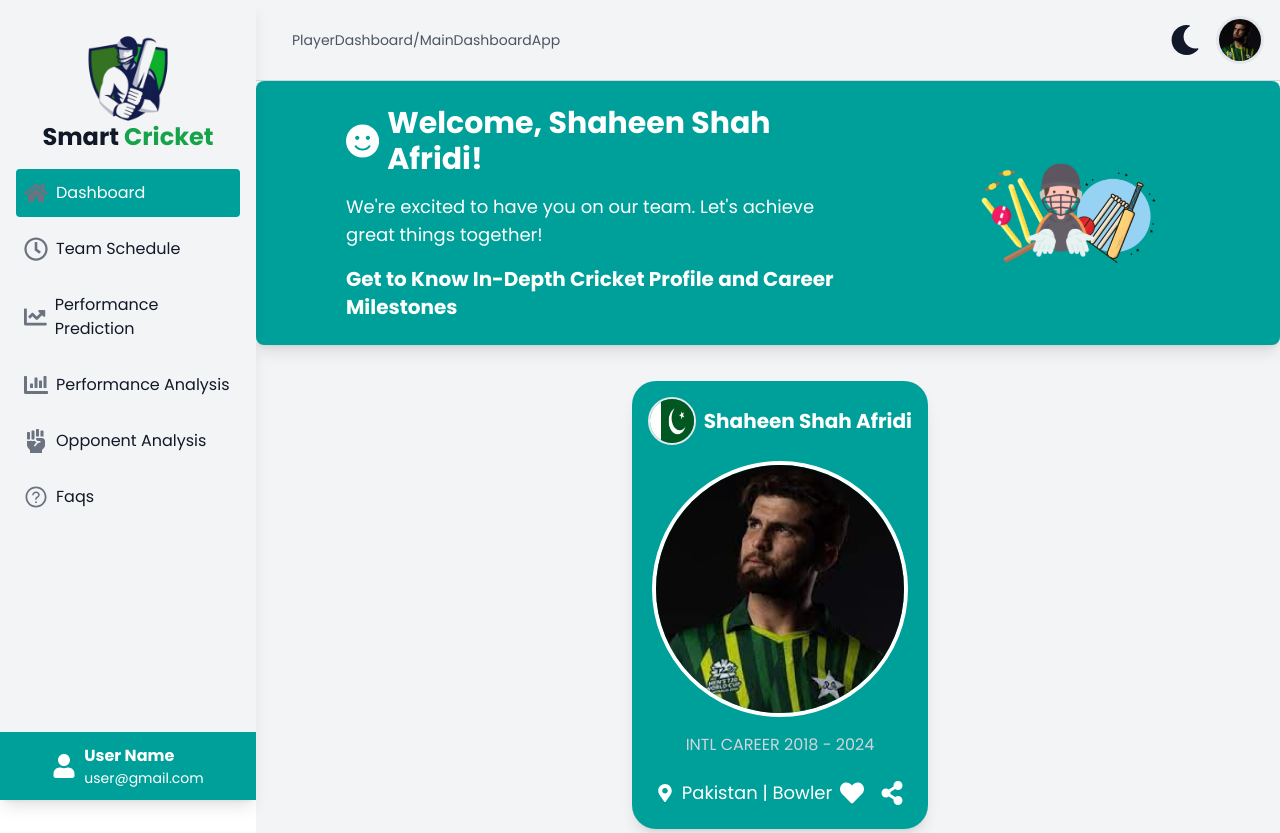
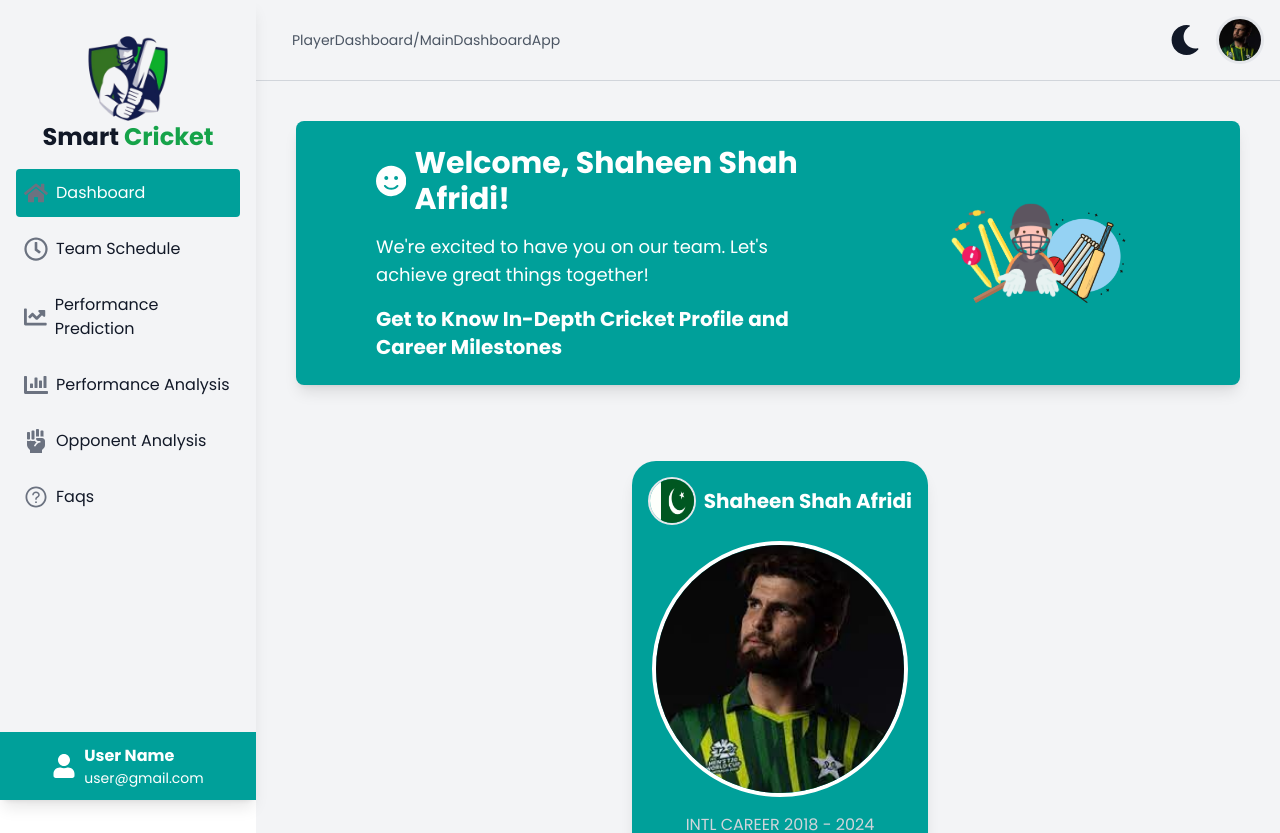
Before and after one commit to AjabNauman958/smart-cricket-frontend, a React (Vite) app: page /Player/MainDashboardApp in a window 1280 px wide. Shown: the top 833 px of the page. Built offline with nearby package versions, Linux system fonts and the light colour scheme.

Commit message:
modified

```diff
--- a/src/components/Player/PlayerDashboard/MainDashboardApp.jsx
+++ b/src/components/Player/PlayerDashboard/MainDashboardApp.jsx
@@ -48,17 +48,21 @@
             <Sidebar />
           </AnimatedComponent>
           <div
-            className="grow ml-16 md:ml-64  bg-gray-100 text-gray-900
+            className="grow  ml-16 md:ml-64  bg-gray-100 text-gray-900
       dark:bg-gray-900 dark:text-white flex-wrap"
           >
             <AnimatedComponent>
 
               <DashboardNavbar />
             </AnimatedComponent>
-            <AnimatedComponent>
+            <div className="grow p-10   bg-gray-100 text-gray-900
+      dark:bg-gray-900 dark:text-white flex-wrap">
 
-              <WelcomeMessage />
-            </AnimatedComponent>
+              <AnimatedComponent>
+
+                <WelcomeMessage />
+              </AnimatedComponent>
+            </div>
             <div className="mt-9 ml-6 flex flex-wrap justify-center items-center">
               <AnimatedComponent>
 
```
